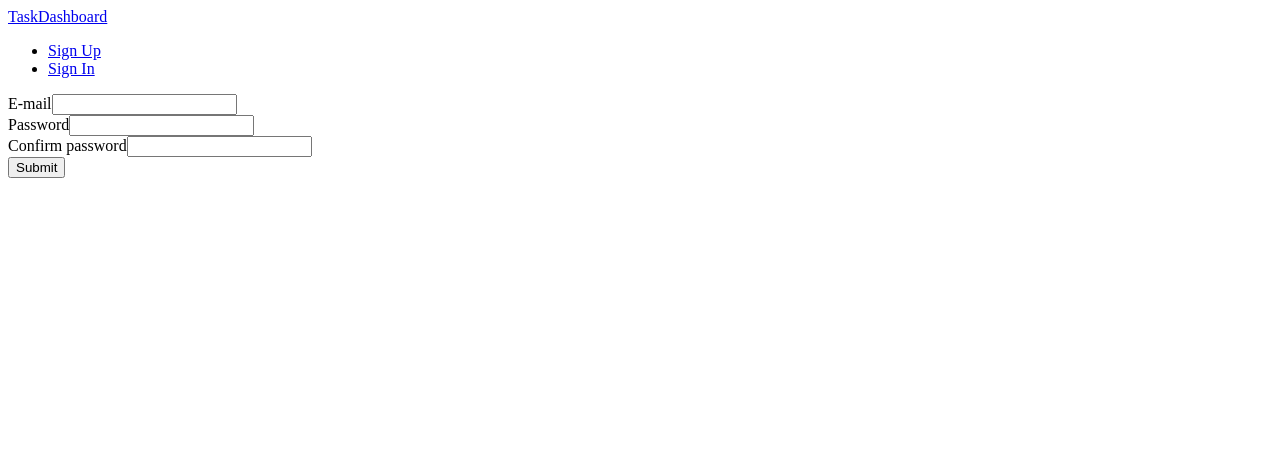
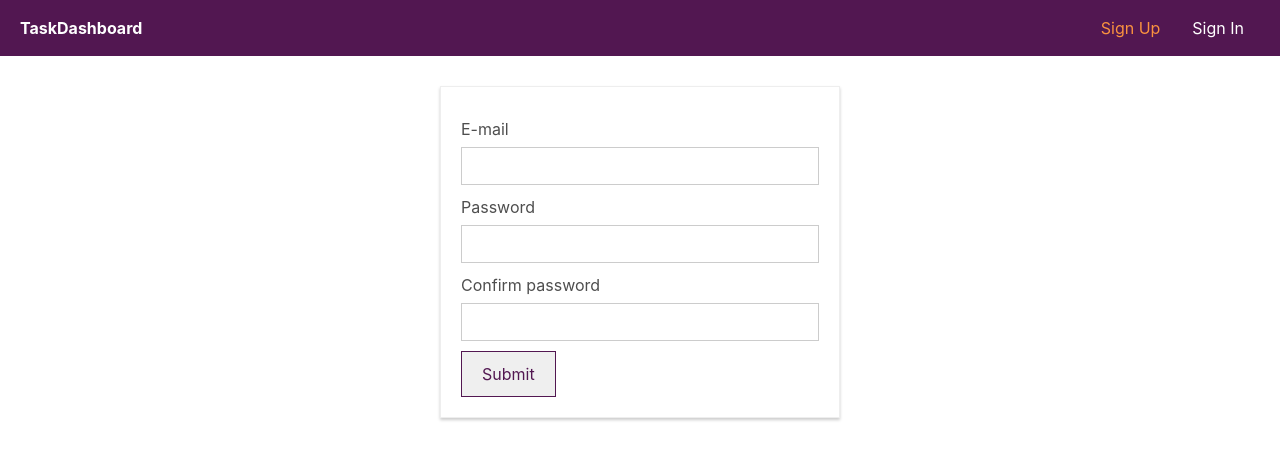
Before and after one commit to SebastianPfliegel/task_dashboard, a Vue app in the folder app/: page /signup in a window 1280 px wide. Shown: the top 460 px of the page. Built offline with nearby package versions, Linux system fonts and the light colour scheme.

Commit message:
Add styling

```diff
--- a/app/package.json
+++ b/app/package.json
@@ -9,6 +9,7 @@
   },
   "dependencies": {
     "axios": "^0.18.0",
+    "bootstrap-vue": "^2.0.0-rc.19",
     "core-js": "^2.6.5",
     "vue": "^2.6.10",
     "vue-router": "^3.0.3",
--- a/app/src/App.vue
+++ b/app/src/App.vue
@@ -17,5 +17,8 @@ export default {
 </script>
 
 <style>
-
+    body, html {
+        margin: 0;
+        font-family: 'Helvetica Neue', Helvetica, Arial, sans-serif;
+    }
 </style>
--- a/app/src/components/Header.vue
+++ b/app/src/components/Header.vue
@@ -1,6 +1,6 @@
 <template>
-    <header>
-        <div>
+    <header id="header">
+        <div class="logo">
             <router-link to="/">TaskDashboard</router-link>
         </div>
         <nav>
@@ -15,7 +15,7 @@
                     <router-link to="/tasks">Tasks</router-link>
                 </li>
                 <li v-if="isAuth">
-                    <button @click="onLogout">Logout</button>
+                    <button @click="onLogout" class="logout">Logout</button>
                 </li>
             </ul>
         </nav>
@@ -39,5 +39,60 @@ export default {
 
 
 <style scoped>
+    #header {
+        height: 56px;
+        display: flex;
+        flex-flow: row;
+        justify-content: space-between;
+        align-items: center;
+        background-color: #521751;
+        padding: 0 20px;
+    }
 
+    .logo {
+        font-weight: bold;
+        color: white;
+    }
+
+    .logo a {
+        text-decoration: none;
+        color: white;
+    }
+
+    nav {
+        height: 100%;
+    }
+
+    ul {
+        list-style: none;
+        margin: 0;
+        padding: 0;
+        height: 100%;
+        display: flex;
+        flex-flow: row;
+        align-items: center;
+    }
+
+    li {
+        margin: 0 16px;
+    }
+
+    li a {
+        text-decoration: none;
+        color: white;
+    }
+
+    li a:hover,
+    li a:active,
+    li a.router-link-active {
+        color: #fa923f;
+    }
+
+    .logout {
+        background-color: transparent;
+        border: none;
+        font: inherit;
+        color: white;
+        cursor: pointer;
+    }
 </style>
--- a/app/src/components/Task.vue
+++ b/app/src/components/Task.vue
@@ -1,11 +1,25 @@
 <template>
-    <div class="quote">
-        <slot></slot>
+    <div class="col-sm-6 col-md-4 col-lg-3">
+        <div class="panel panel-default">
+            <div class="panel-body quote">
+                <slot></slot>
+            </div>
+        </div>
     </div>
 </template>
 
 <style>
+    .panel-body {
+        font: inherit;
+        font-size: 24px;
+        color: #6e6e6e;
+    }
+
     .quote {
         cursor: pointer;
     }
+
+    .quote:hover {
+        background-color: #ffe2e2;
+    }
 </style>
--- a/app/src/main.js
+++ b/app/src/main.js
@@ -1,7 +1,13 @@
 import Vue from 'vue';
+import BootstrapVue from 'bootstrap-vue';
 import App from './App.vue';
 import router from './router';
 import store from './store';
+
+import 'bootstrap/dist/css/bootstrap.css';
+import 'bootstrap-vue/dist/bootstrap-vue.css';
+
+Vue.use(BootstrapVue);
 
 Vue.config.productionTip = false;
 
--- a/app/src/views/Home.vue
+++ b/app/src/views/Home.vue
@@ -1,15 +1,49 @@
 <template>
-  <div class="home">
-    <div>
-      <router-link to="/signup">Sign Up</router-link>
-      <router-link to="/signin">Sign In</router-link>
+    <div id="home">
+        <h1>Task Dashboard</h1>
+        <p>Organize your open tasks</p>
+        <div class="router">
+            <router-link to="/signup">Sign Up</router-link>
+            <router-link to="/signin">Sign In</router-link>
+        </div>
     </div>
-  </div>
 </template>
 
-<script>
-// @ is an alias to /src
-export default {
-    name: 'home'
-};
-</script>
+<style scoped>
+    #home {
+        width: 80%;
+        margin: auto;
+    }
+
+    h1 {
+        text-align: center
+    }
+
+    p {
+        text-align: center
+    }
+
+    .router {
+        width: 300px;
+        margin: auto;
+        text-align: center;
+    }
+
+    .router a {
+        margin: 10px;
+        text-decoration: none;
+        display: inline-block;
+        border: 1px solid #521751;
+        border-radius: 3px;
+        width: 100px;
+        padding: 10px;
+        box-sizing: border-box;
+        color: #521751;
+    }
+
+    .router a:hover,
+    .router a:active {
+        background-color: #521751;
+        color: white;
+    }
+</style>
--- a/app/src/views/SignIn.vue
+++ b/app/src/views/SignIn.vue
@@ -1,8 +1,8 @@
 <template>
-    <div>
-        <div>
+    <div id="signin">
+        <div class="signin-form">
             <form @submit.prevent="onSubmit">
-                <div>
+                <div class="input">
                     <label for="email">E-mail</label>
                     <input
                         type="email"
@@ -10,7 +10,7 @@
                         v-model="email"
                     >
                 </div>
-                <div>
+                <div class="input">
                     <label for="password">Password</label>
                     <input
                         type="password"
@@ -18,7 +18,7 @@
                         v-model="password"
                     >
                 </div>
-                <div>
+                <div class="submit">
                     <button type="submit">Submit</button>
                 </div>
             </form>
@@ -46,5 +46,58 @@ export default {
 </script>
 
 <style scoped>
+    .signin-form {
+        width: 400px;
+        margin: 30px auto;
+        border: 1px solid #eee;
+        padding: 20px;
+        box-shadow: 0 2px 3px #ccc;
+    }
 
+    .input {
+        margin: 10px auto;
+    }
+
+    .input label {
+        display: block;
+        color: #4e4e43;
+        margin-bottom: 6px;
+    }
+
+    .input input {
+        font: inherit;
+        width: 100%;
+        padding: 6px 12px;
+        box-sizing: border-box;
+        border: 1px solid #ccc;
+    }
+
+    .input input:focus {
+        outline: none;
+        border: 1px solid #521751;
+        background-color: #eee;
+    }
+
+    .submit button {
+        border: 1px solid #521751;
+        color: #521751;
+        padding: 10px 20px;
+        font: inherit;
+        cursor: pointer;
+    }
+
+    .submit button:hover,
+    .submit button:active {
+        background-color: #521751;
+        color: white;
+    }
+
+    .submit button[disabled],
+    .submit button[dissabled]:hover,
+    .submit button[dissabled]:active {
+        border: 1px solid #ccc;
+        background-color: transparent;
+        color: #ccc;
+        cursor: not-allowed;
+    }
 </style>
--- a/app/src/views/SignUp.vue
+++ b/app/src/views/SignUp.vue
@@ -1,8 +1,8 @@
 <template>
-    <div>
-        <div>
+    <div id="signup">
+        <div class="signup-form">
             <form @submit.prevent="onSubmit">
-                <div>
+                <div class="input">
                     <label for="email">E-mail</label>
                     <input
                         type="email"
@@ -10,7 +10,7 @@
                         v-model="email"
                     >
                 </div>
-                <div>
+                <div class="input">
                     <label for="password">Password</label>
                     <input
                         type="password"
@@ -18,7 +18,7 @@
                         v-model="password"
                     >
                 </div>
-                <div>
+                <div class="input">
                     <label for="confirm-password">Confirm password</label>
                     <input
                         type="password"
@@ -26,7 +26,7 @@
                         v-model="confirmPassword"
                     >
                 </div>
-                <div>
+                <div class="submit">
                     <button type="submit">Submit</button>
                 </div>
             </form>
@@ -57,5 +57,58 @@ export default {
 </script>
 
 <style scoped>
+    .signup-form {
+        width: 400px;
+        margin: 30px auto;
+        border: 1px solid #eee;
+        padding: 20px;
+        box-shadow: 0 2px 3px #ccc;
+    }
 
+    .input {
+        margin: 10px auto;
+    }
+
+    .input label {
+        display: block;
+        color: #4e4e4e;
+        margin-bottom: 6px;
+    }
+
+    .input input {
+        font: inherit;
+        width: 100%;
+        padding: 6px 12px;
+        box-sizing: border-box;
+        border: 1px solid #ccc;
+    }
+
+    .input input:focus {
+        outline: none;
+        border: 1px solid #521751;
+        background-color: #eee;
+    }
+
+    .submit button {
+        border: 1px solid #521751;
+        color: #521751;
+        padding: 10px 20px;
+        font: inherit;
+        cursor: pointer;
+    }
+
+    .submit button:hover,
+    .submit button:active {
+        background-color: #521751;
+        color: white;
+    }
+
+    .submit button[disabled],
+    .submit button[disabled]:hover,
+    .submit button[disabled]:active {
+        border: 1px solid #ccc;
+        background-color: transparent;
+        color: #ccc;
+        cursor: not-allowed;
+    }
 </style>
--- a/app/src/views/Tasks.vue
+++ b/app/src/views/Tasks.vue
@@ -1,8 +1,5 @@
 <template>
     <div>
-        <div>
-            <app-task v-for="(task, idx) in tasks" :key="idx" @click.native="deleteTask(idx)">{{ task.Description }}</app-task>
-        </div>
         <div>
             <label for="task">New task</label>
             <input
@@ -11,6 +8,9 @@
                 v-model="task"
             >
             <button @click="addTask">Add</button>
+        </div>
+        <div class="row">
+            <app-task v-for="(task, idx) in tasks" :key="idx" @click.native="deleteTask(idx)">{{ task.Description }}</app-task>
         </div>
     </div>
 </template>
@@ -33,6 +33,7 @@ export default {
         addTask() {
             if (this.task !== '') {
                 this.$store.dispatch('createTask', this.task);
+                this.task = '';
             }
         },
         deleteTask(index) {
```
Also changed, not shown: 1 other file (tests, documents, lock files or other folders).
